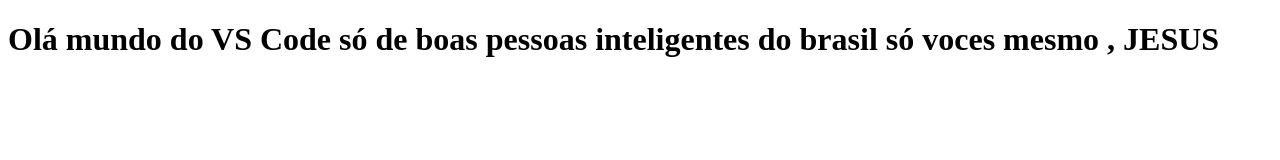
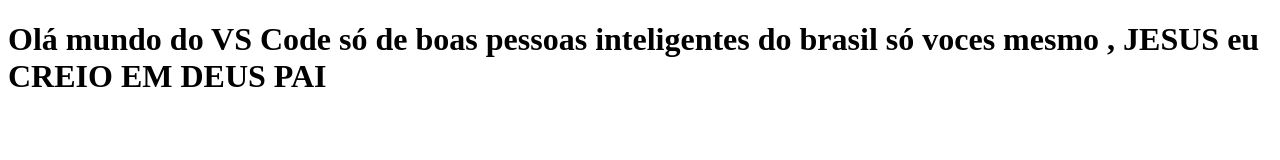
Before and after one commit to ADRIANO-SILVEIRA1984/teste-vscode, a plain HTML site: page index.html in a window 1280 px wide. Drawn offline with Linux system fonts and the light colour scheme.

Commit message:
UPDATE JESUS

```diff
--- a/index.html
+++ b/index.html
@@ -7,6 +7,6 @@
     <title>Document</title>
 </head>
 <body>
-    <h1>Olá mundo  do VS Code só de boas pessoas inteligentes do brasil só voces mesmo , JESUS
+    <h1>Olá mundo  do VS Code só de boas pessoas inteligentes do brasil só voces mesmo , JESUS eu CREIO EM DEUS PAI
 </body>
 </html>
```
